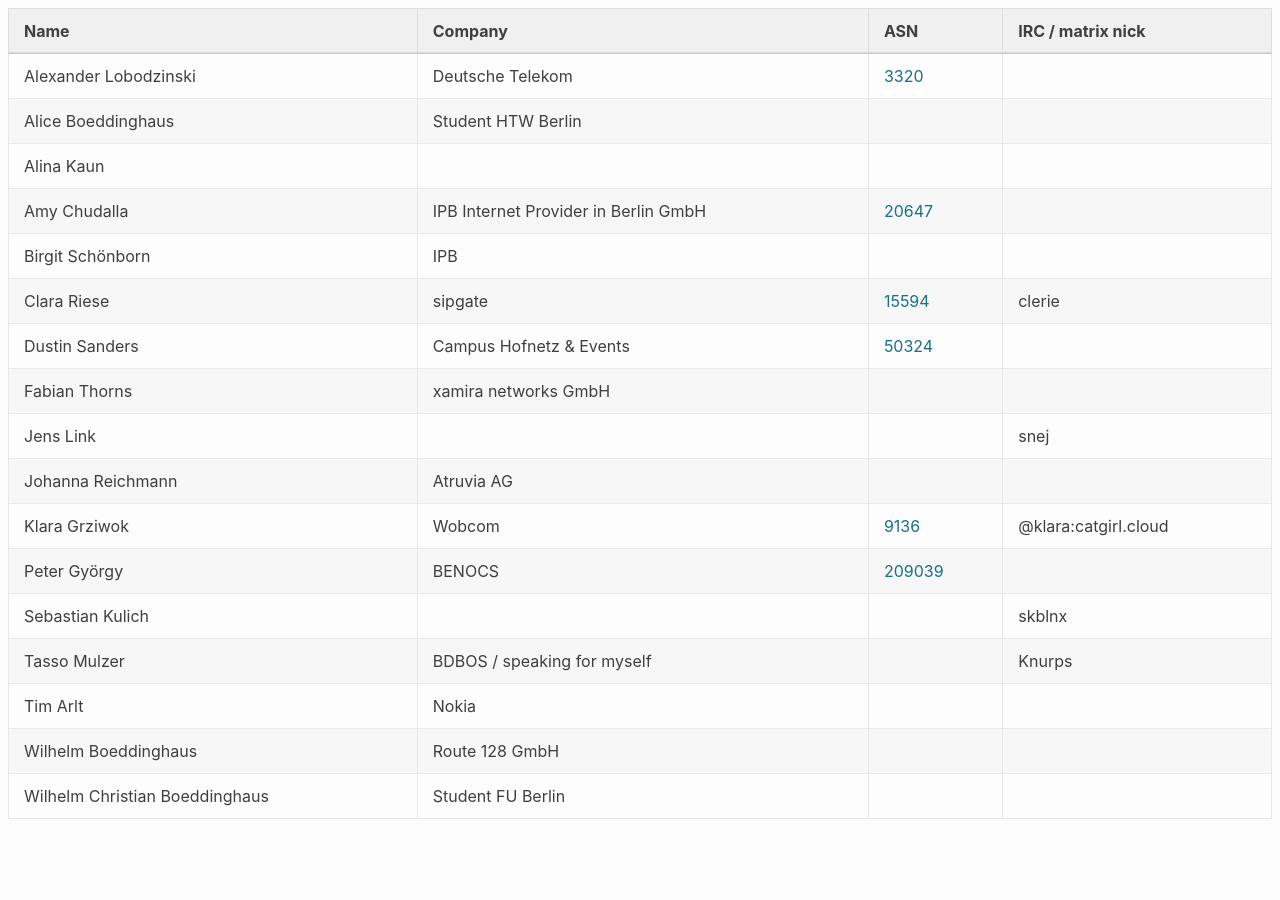
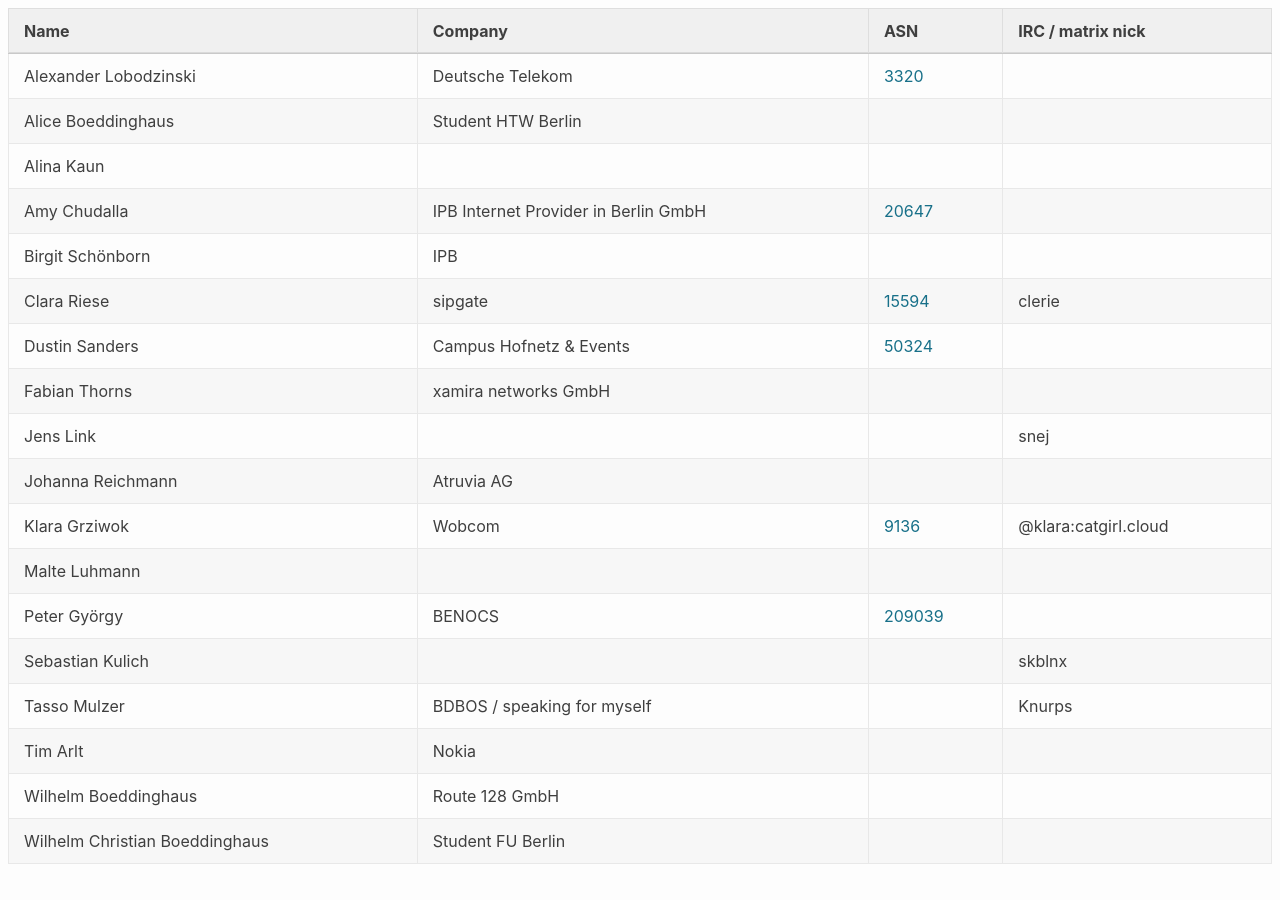
Before and after one commit to denog/pretix-attendeelist, a Jekyll site: the page built from denogmeetup25-03/index.markdown, in a window 1280 px wide. Built offline with Jekyll 4.4.1, drawn with Linux system fonts in a browser that asks for light colours.

Commit message:
Latest data: Wed Feb 19 06:48:33 UTC 2025

```diff
--- a/_data/attendees_denogmeetup25-03.json
+++ b/_data/attendees_denogmeetup25-03.json
@@ -66,6 +66,12 @@
     "asn": "9136"
   },
   {
+    "name": "Malte Luhmann",
+    "company": null,
+    "irc": null,
+    "asn": null
+  },
+  {
     "name": "Peter György",
     "company": "BENOCS",
     "irc": null,
```
